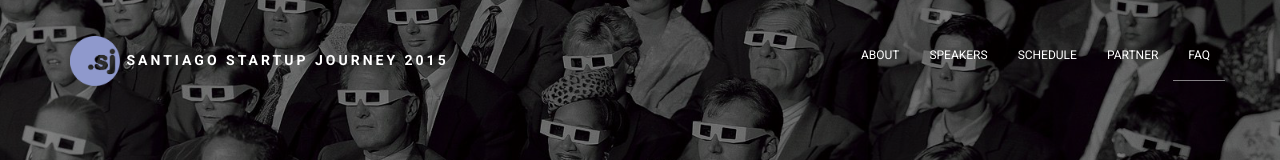
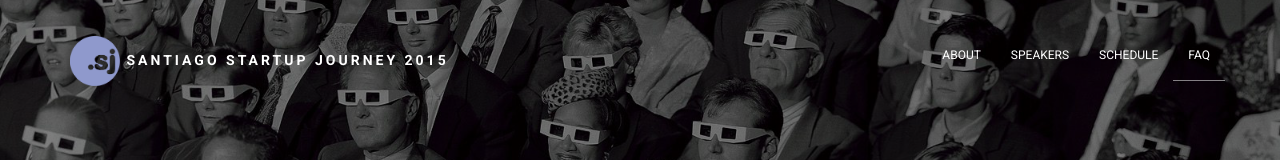
Before and after one commit to agustinf/ssj, a website: page index.html in a window 1280 px wide. Shown: the top 160 px of the page. Drawn offline with Linux system fonts and the light colour scheme; files whose address does not match are found by name.

Commit message:
remove partners lilnk

```diff
--- a/index.html
+++ b/index.html
@@ -44,7 +44,7 @@
                     <li class="active"><a data-scroll href="#about">About</a></li>
                     <li><a data-scroll href="#speakers">Speakers</a></li>
                     <li><a data-scroll href="#schedule">Schedule</a></li>
-                    <li><a data-scroll href="#partner">Partner</a></li>
+                    <!-- <li><a data-scroll href="#partner">Partner</a></li> -->
                     <!-- <li><a data-scroll href="#">Sponsorship</a></li> -->
                     <li><a data-scroll href="#faq">FAQ</a></li>
 
```
